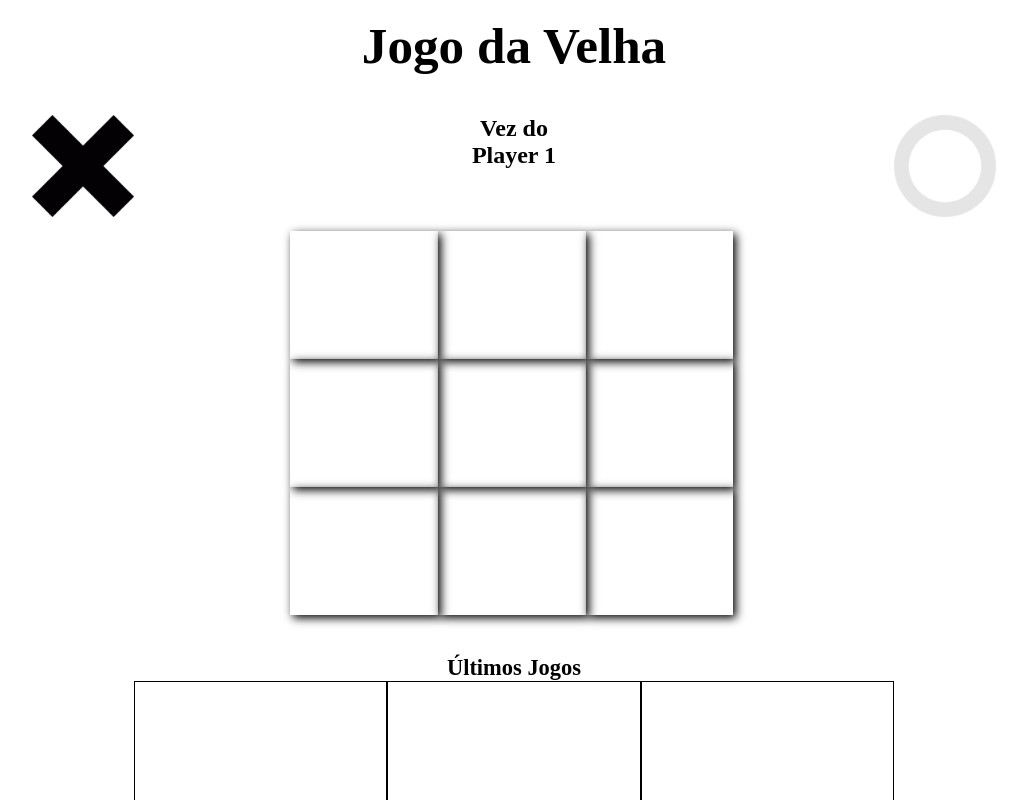
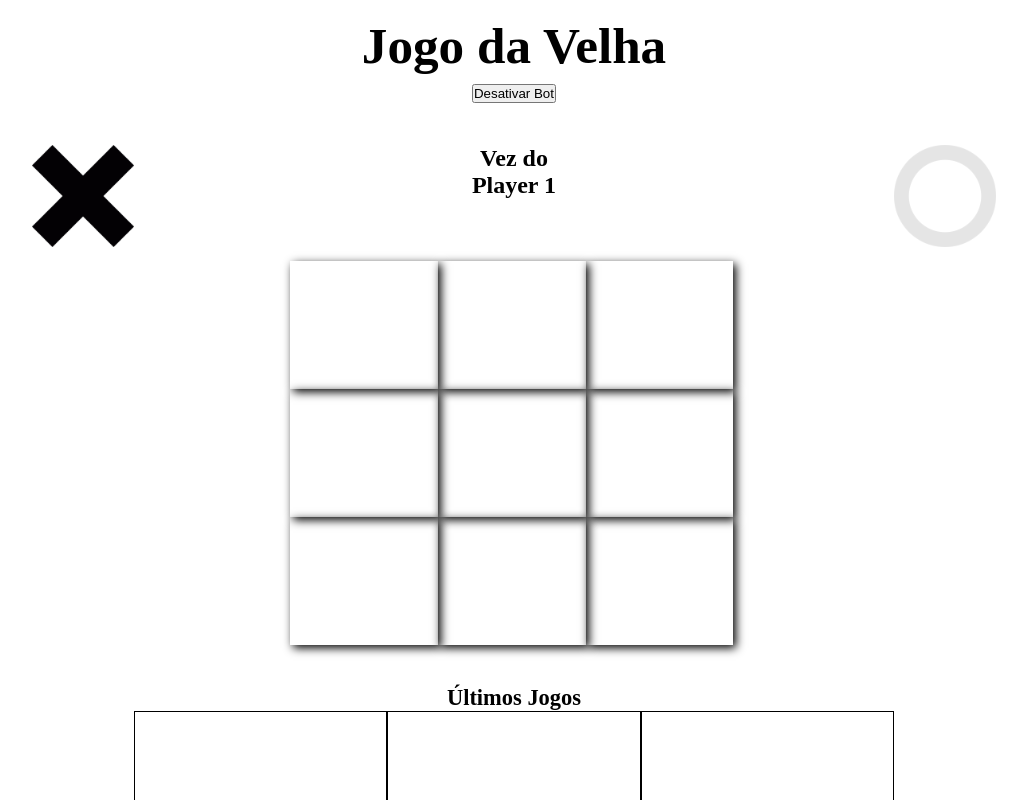
Before and after one commit to Leckller/jogoDaVeia, a React (Vite) app: page / in a window 1280 px wide. Shown: the whole page, without its empty margins (126-1153 px from the left). Built offline with nearby package versions, Linux system fonts and the light colour scheme.

Commit message:
feat: on/off bot

```diff
--- a/src/components/Layout.tsx
+++ b/src/components/Layout.tsx
@@ -1,13 +1,22 @@
 import { Outlet } from 'react-router-dom';
-import { useSelector } from 'react-redux';
+import { useDispatch, useSelector } from 'react-redux';
 import LayoutDiv, { Footer, Header, SecLastGames } from '../styles/HomeStyled';
-import { GlobalState } from '../types';
+import { Dispatch, GlobalState } from '../types';
+import { startBot } from '../redux/actions/ClickAction';
 
 function Layout() {
   const store = useSelector((state:GlobalState) => state);
+  const dispatch: Dispatch = useDispatch();
   return (
     <LayoutDiv id="secGame">
-      <Header><h1>Jogo da Velha</h1></Header>
+      <Header>
+        <h1>Jogo da Velha</h1>
+        <button
+          onClick={ () => dispatch(startBot(store.ClickReducer.bot)) }
+        >
+          {store.ClickReducer.bot ? 'Desativar Bot' : 'Ativar Bot'}
+        </button>
+      </Header>
       <Outlet />
       <SecLastGames>
         <h3>Últimos Jogos</h3>
--- a/src/pages/Home.tsx
+++ b/src/pages/Home.tsx
@@ -46,7 +46,7 @@ function Home() {
         console.log('draw');
       }
     }
-    if (!store.ClickReducer.choseP.player) {
+    if (!store.ClickReducer.choseP.player && store.ClickReducer.bot) {
       setPlayer(true);
       setTimeout(async () => {
         const whereS = store.ClickReducer.game.filter((e3) => e3.v === false);
--- a/src/redux/actions/ClickAction.ts
+++ b/src/redux/actions/ClickAction.ts
@@ -5,6 +5,7 @@ export const START_GAME = 'START_GAME';
 export const CHANGE_PLAYER = 'CHANGE_PLAYER';
 export const SAVE_GAME = 'SAVE_GAME';
 export const PC_BRAIN = 'PC_BRAIN';
+export const START_BOT = 'START_BOT';
 
 export const pcBrain = (id: number | undefined, img: string) => ({
   type: PC_BRAIN,
@@ -13,6 +14,11 @@ export const pcBrain = (id: number | undefined, img: string) => ({
 
 export const startGame = () => ({
   type: START_GAME,
+});
+
+export const startBot = (boo: boolean) => ({
+  type: START_BOT,
+  payload: !boo,
 });
 
 export const clickAction = (player: boolean) => ({
--- a/src/redux/reducers/ClickReducer.ts
+++ b/src/redux/reducers/ClickReducer.ts
@@ -1,5 +1,6 @@
 import { AnyAction } from 'redux';
 import { CHANGE_PLAYER, CLICK_ACTION, PC_BRAIN, SAVE_GAME,
+  START_BOT,
   START_GAME } from '../actions/ClickAction';
 
 const game = [{
@@ -46,6 +47,7 @@ const INITIAL_STATE = {
   user2: { mark: false },
   choseP: { player: true },
   lastGame: [localStorage.getItem('lastGames')],
+  bot: true,
 };
 
 const ClickReducer = (state = INITIAL_STATE, action: AnyAction) => {
@@ -82,6 +84,9 @@ const ClickReducer = (state = INITIAL_STATE, action: AnyAction) => {
           .filter((e) => e.id !== action.payload.id),
         { id: action.payload.id, v: true, img: action.payload.img, player: 2 }] };
     }
+    case START_BOT: {
+      return { ...state, bot: action.payload, game };
+    }
     default: {
       return { ...state };
     }
```
Also changed, not shown: src/types.ts (+4 -3 lines).
